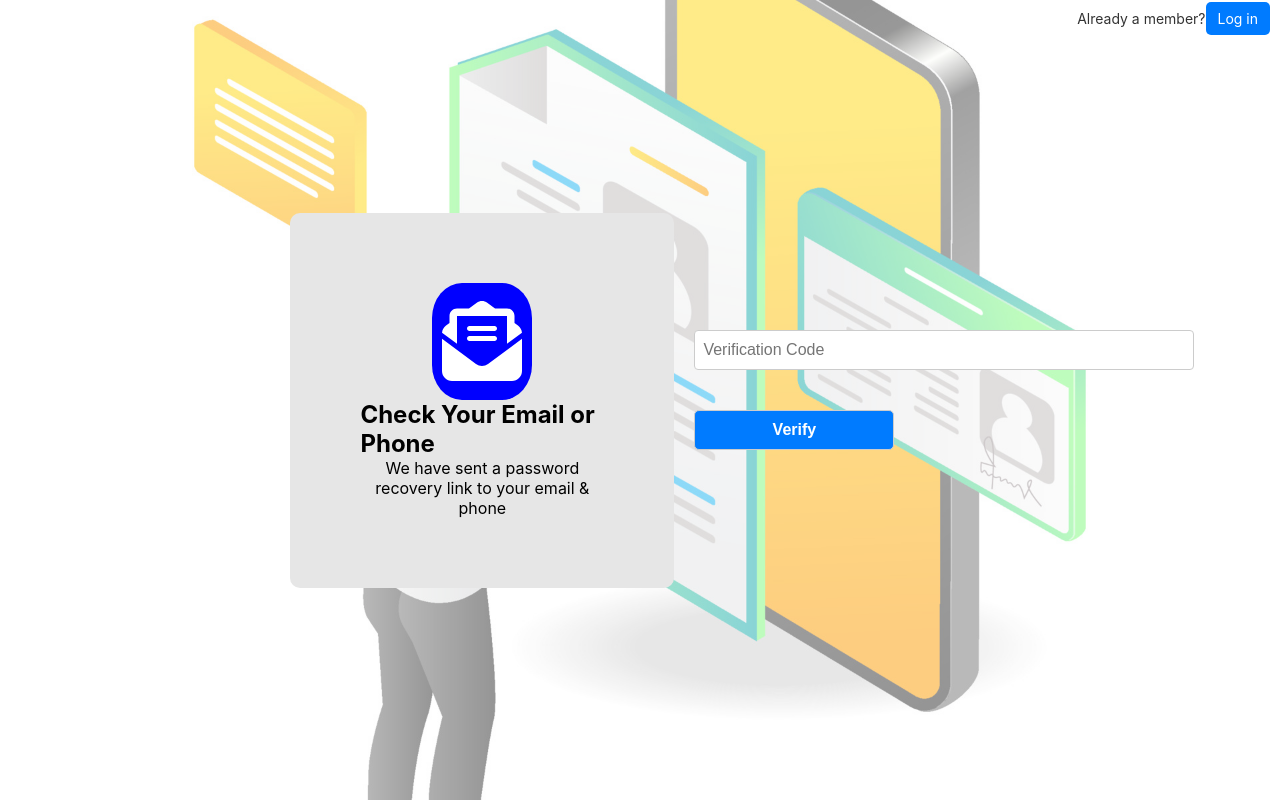
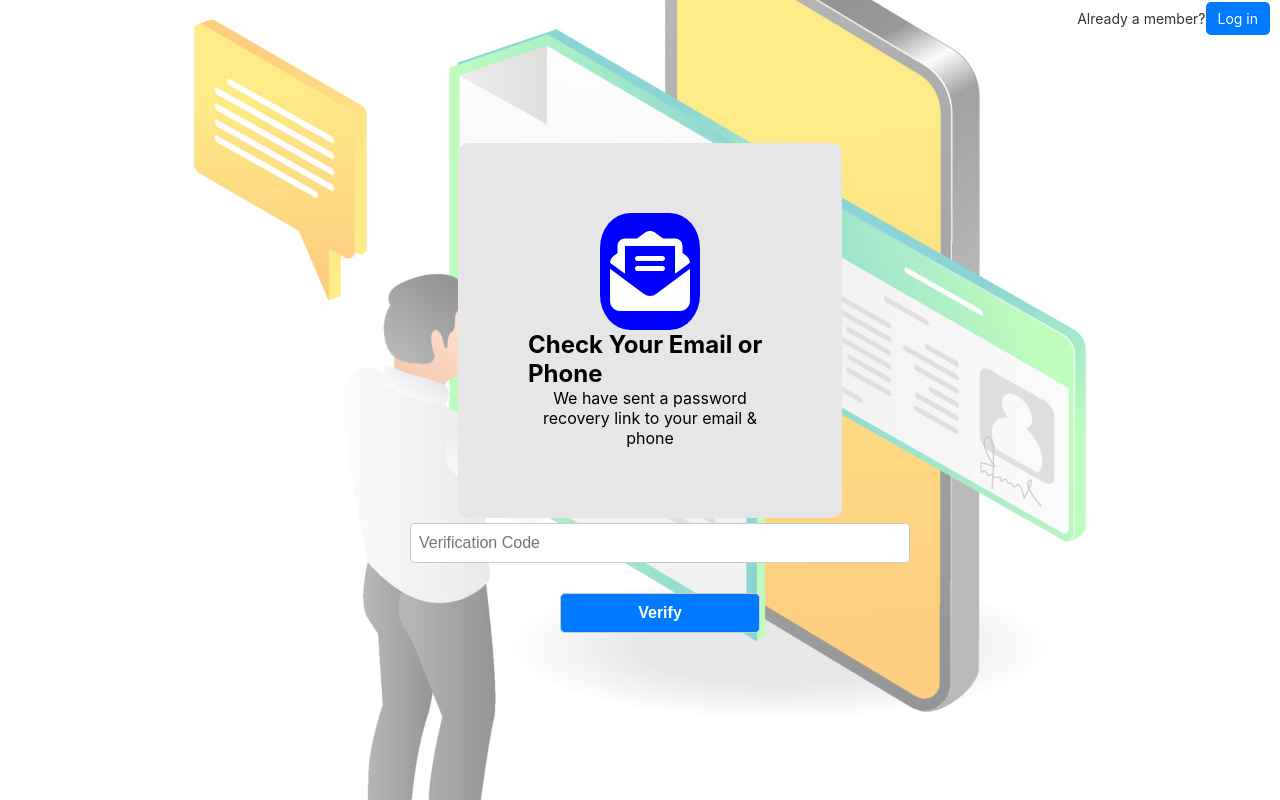
Before and after one commit to paranietharan74/library-management-system-website, a React (Create React App) app: page /verifyMailForgotPassword in a window 1280 px wide. Built offline with nearby package versions, Linux system fonts and the light colour scheme; a web font is replaced by a local one.

Commit message:
verify forgot password page

```diff
--- a/src/Pages/style/VerifyForgotPassword.module.css
+++ b/src/Pages/style/VerifyForgotPassword.module.css
@@ -37,6 +37,14 @@
     border-radius: 5px;
 }
 
+.verify-email-contents {
+    margin-left: 20px;
+    display: flex;
+    flex-direction: column;
+    align-items: center;
+    justify-content: center;
+}
+
 .verify-email-form {
     position: relative;
 }
@@ -52,7 +60,7 @@
     border-radius: 5px;
     border: 1px solid #ccc;
     padding: 10px;
-    margin: 10px 0;
+    margin: 5px 0;
 }
 
 .form-group button {
@@ -60,17 +68,7 @@
     color: #fff;
     font-weight: bold;
     cursor: pointer;
-}
-
-.verify-email-contents {
-    margin-left: 20px;
-}
-
-.verify-email-contents {
-    display: flex;
-    justify-content: center;
-    align-items: center;
-    margin-left: 16vw;
+    margin-left: 150px;
 }
 
 .form-container {
```
